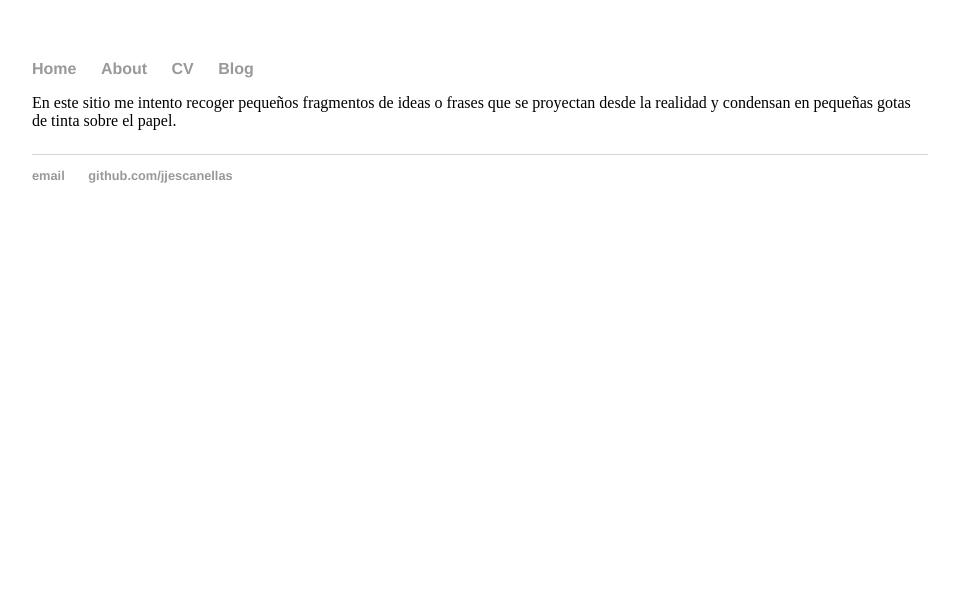
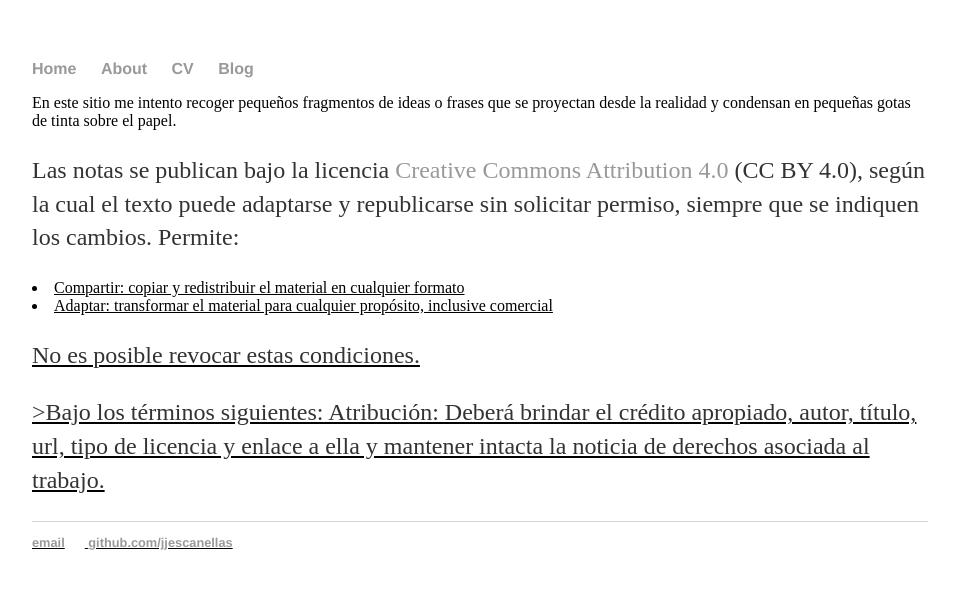
Before and after one commit to jjescanellas/jjescanellas.github.io, a Jekyll site: the page built from about/index.html, in a window 1280 px wide. Shown: the top 589 px of the page, without its empty margins (160-1116 px from the left). Built offline with Jekyll 4.4.1, drawn with Linux system fonts in a browser that asks for light colours.

Commit message:
Update index.html

```diff
--- a/about/index.html
+++ b/about/index.html
@@ -2,6 +2,25 @@
 layout: default
 title: Descripción
 ---
-<div class="blurb"
-  <p>En este sitio me intento recoger pequeños fragmentos de ideas o frases que se proyectan desde la realidad y condensan en pequeñas gotas de tinta sobre el papel.</p>
+<div class="container"
+  <p>En este sitio me intento recoger pequeños fragmentos de ideas o frases que se proyectan desde la realidad
+  y condensan en pequeñas gotas de tinta sobre el papel.</p>
+  <p>Las notas se publican bajo la licencia
+<a href="http://creativecommons.org/licenses/by/4.0/"> Creative Commons Attribution 4.0 </a> (CC BY 4.0),
+según la cual el texto puede adaptarse y republicarse sin solicitar permiso, siempre que se indiquen los cambios.
+Permite: </p>
+<u>
+
+<li>Compartir: copiar y redistribuir el material en cualquier formato</li>
+
+<li>Adaptar: transformar el material para cualquier propósito, inclusive comercial</li>
+
+</ul>
+
+<p>No es posible revocar estas condiciones.</p>
+
+<p>>Bajo los términos siguientes:
+
+Atribución: Deberá brindar el crédito apropiado, autor, título, url, tipo de licencia y enlace a ella y mantener intacta la noticia de derechos asociada al trabajo.
+</p>
 </div>
```
